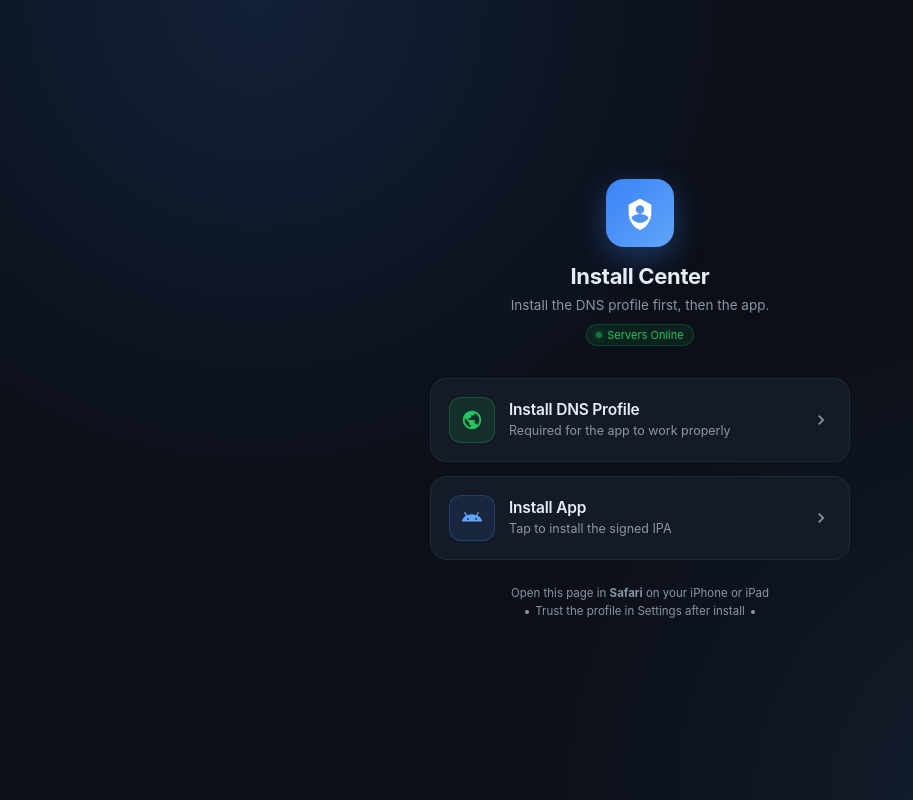
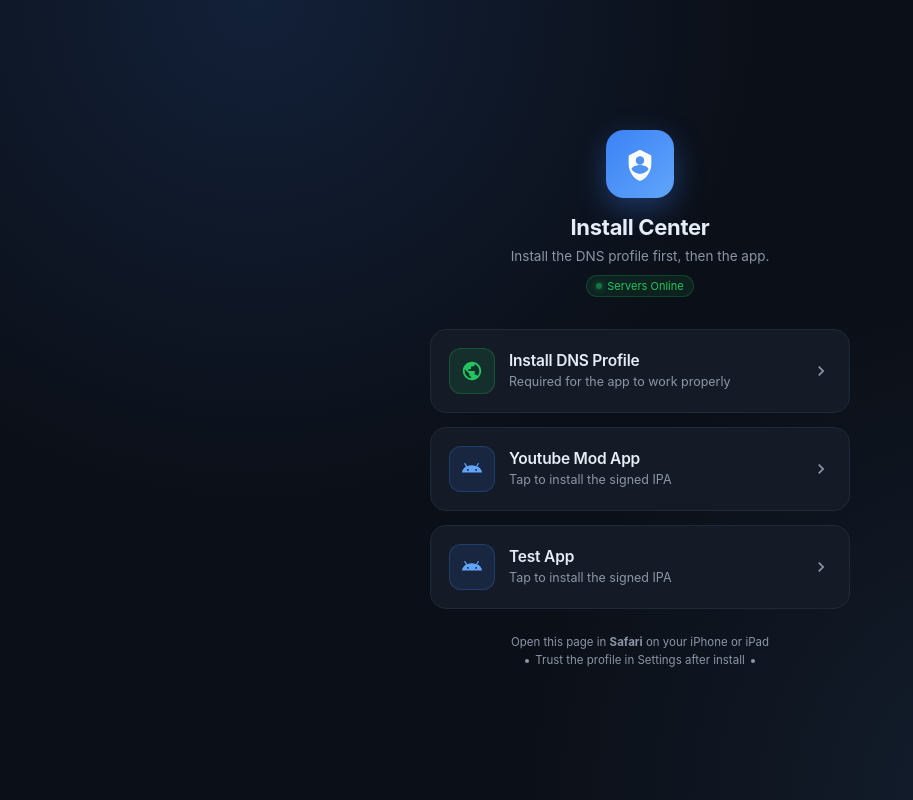
Before and after one commit to averagesalary/IPAs, a plain HTML site: page index.html in a window 1280 px wide. Shown: the whole page, without its empty margins (0-913 px from the left). Drawn offline with Linux system fonts and the light colour scheme.

Commit message:
Update index.html

```diff
--- a/index.html
+++ b/index.html
@@ -256,7 +256,21 @@
           <svg viewBox="0 0 24 24"><path d="M17.6 9.48l1.84-3.18c.16-.31.04-.69-.26-.85-.29-.15-.65-.06-.83.22l-1.88 3.24c-1.42-.65-3.05-1.02-4.77-1.02s-3.35.37-4.77 1.02L4.65 5.67c-.18-.28-.54-.37-.83-.22-.3.16-.42.54-.26.85L5.4 9.48C2.98 10.79 1.3 13.14 1 15.94h22c-.3-2.8-1.98-5.15-4.4-6.46zM7.5 14c-.55 0-1-.45-1-1s.45-1 1-1 1 .45 1 1-.45 1-1 1zm9 0c-.55 0-1-.45-1-1s.45-1 1-1 1 .45 1 1-.45 1-1 1z"/></svg>
         </div>
         <div class="text">
-          <div class="title">Install App</div>
+          <div class="title">Youtube Mod App</div>
+          <div class="desc">Tap to install the signed IPA</div>
+        </div>
+        <svg class="arrow" viewBox="0 0 24 24"><path d="M8.59 16.59L13.17 12 8.59 7.41 10 6l6 6-6 6z"/></svg>
+      </div>
+    </a>
+
+    <!-- App IPA -->
+    <a class="card" href="itms-services://?action=download-manifest&url=https://github.com/averagesalary/IPAs/releases/download/r2/manifest.plist">
+      <div class="card-content">
+        <div class="icon">
+          <svg viewBox="0 0 24 24"><path d="M17.6 9.48l1.84-3.18c.16-.31.04-.69-.26-.85-.29-.15-.65-.06-.83.22l-1.88 3.24c-1.42-.65-3.05-1.02-4.77-1.02s-3.35.37-4.77 1.02L4.65 5.67c-.18-.28-.54-.37-.83-.22-.3.16-.42.54-.26.85L5.4 9.48C2.98 10.79 1.3 13.14 1 15.94h22c-.3-2.8-1.98-5.15-4.4-6.46zM7.5 14c-.55 0-1-.45-1-1s.45-1 1-1 1 .45 1 1-.45 1-1 1zm9 0c-.55 0-1-.45-1-1s.45-1 1-1 1 .45 1 1-.45 1-1 1z"/></svg>
+        </div>
+        <div class="text">
+          <div class="title">Test App</div>
           <div class="desc">Tap to install the signed IPA</div>
         </div>
         <svg class="arrow" viewBox="0 0 24 24"><path d="M8.59 16.59L13.17 12 8.59 7.41 10 6l6 6-6 6z"/></svg>
```
